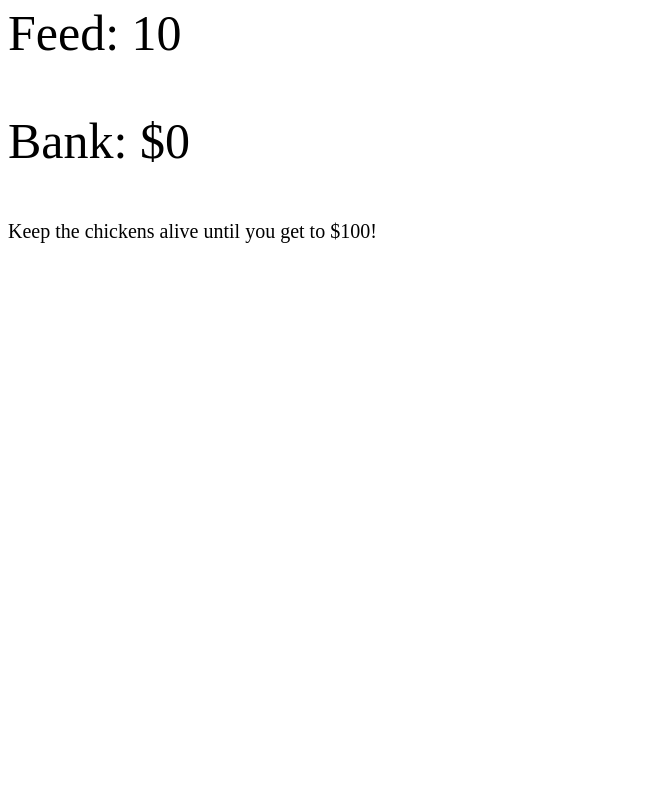
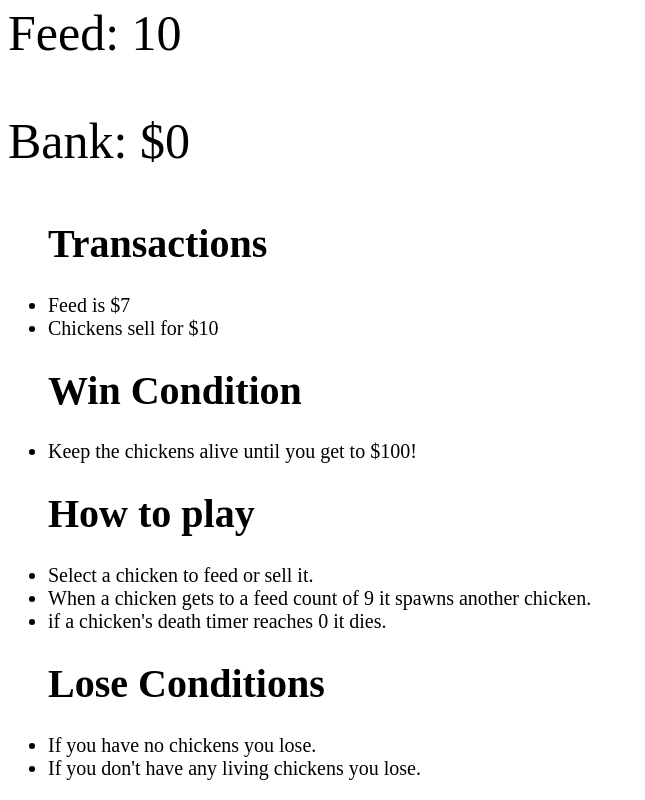
Before and after one commit to Onionator/wrong-chicken-farm, a plain HTML site: page index.html in a window 1280 px wide. Shown: the part 325-1125 px from the top of the page, without its empty margins (0-645 px from the left). Before the commit the page ends 800 px from the top, so only its background shows below. Drawn offline with nearby package versions, Linux system fonts and the light colour scheme.

Commit message:
add instructions and a lose alert.

```diff
--- a/css/styles.css
+++ b/css/styles.css
@@ -37,6 +37,9 @@ body {
 .thisThing {
   font-size: 50px;
 }
+#feed {
+  background-color: green;
+}
 #sell {
   background-color: #FF0000;
   border-color: black;
--- a/index.html
+++ b/index.html
@@ -32,6 +32,25 @@
     <p>Feed: <span id="feedCount"></span></p>
     <p>Bank: $<span id="bank"></span></p>
   </div>
-    <p>Keep the chickens alive until you get to $100!</p>
+  <ul>
+    <h1>Transactions</h1>
+    <li>Feed is $7</li>
+    <li>Chickens sell for $10</li>
+  </ul>
+  <ul>
+    <h1>Win Condition</h1>
+    <li>Keep the chickens alive until you get to $100!</li>
+  </ul>
+  <ul>
+    <h1>How to play</h1>
+    <li>Select a chicken to feed or sell it.</li>
+    <li>When a chicken gets to a feed count of 9 it spawns another chicken.</li>
+    <li>if a chicken's death timer reaches 0 it dies.</li>
+  </ul>
+  <ul>
+    <h1>Lose Conditions</h1>
+    <li>If you have no chickens you lose.</li>
+    <li>If you don't have any living chickens you lose.</li>
+  </ul>
   </body>
   </html>
--- a/js/animal-farm.js
+++ b/js/animal-farm.js
@@ -42,7 +42,7 @@ class Game {
       if (game.bank >= 100) {
         clearInterval(doomsdayClock);
         game.stillPlaying = false;
-        alert('You Win!')
+        alert('You Win!');
         return false;
       } else {
         for (var i = 0; i < game.animals.length; i++) {
@@ -52,6 +52,7 @@ class Game {
         }
         clearInterval(doomsdayClock);
         game.stillPlaying = false;
+        alert('You Lose');
         return false;
       }
     }
```
Lines whose indentation alone changed are shown as unchanged.
